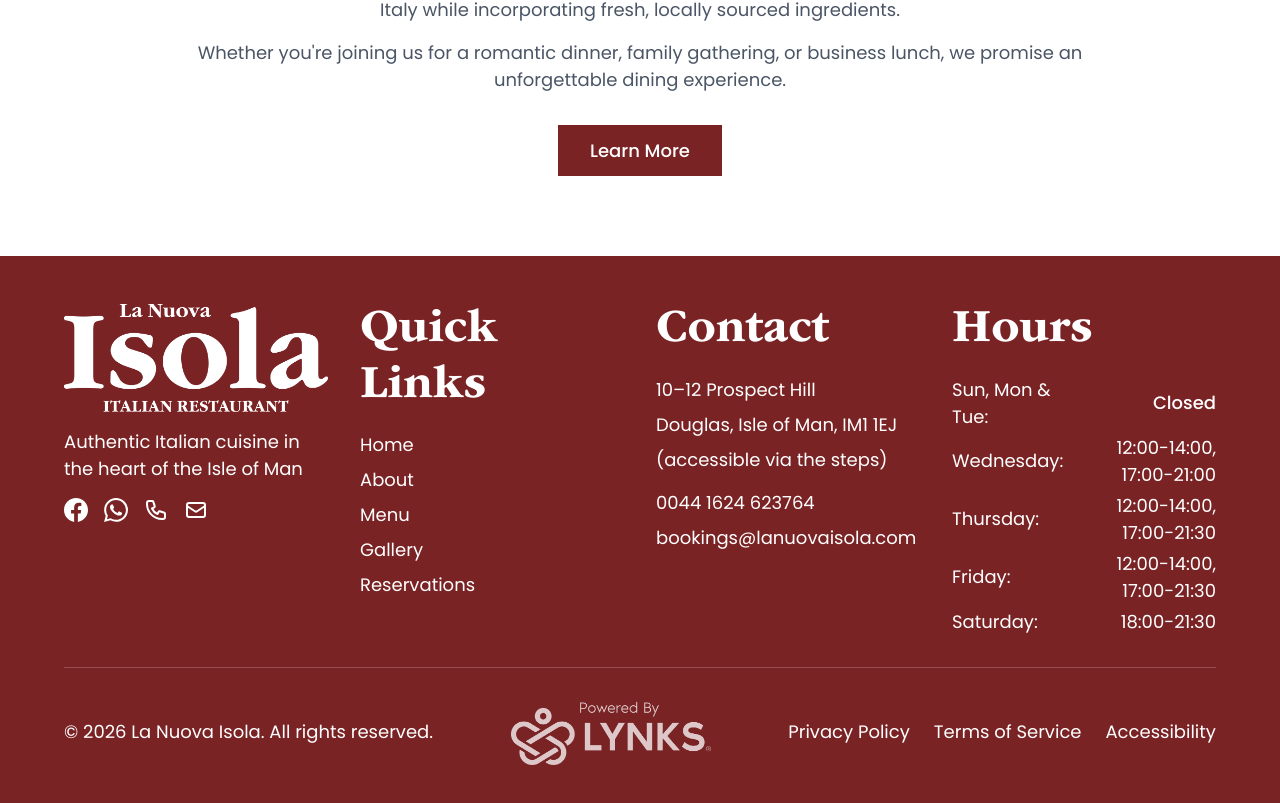
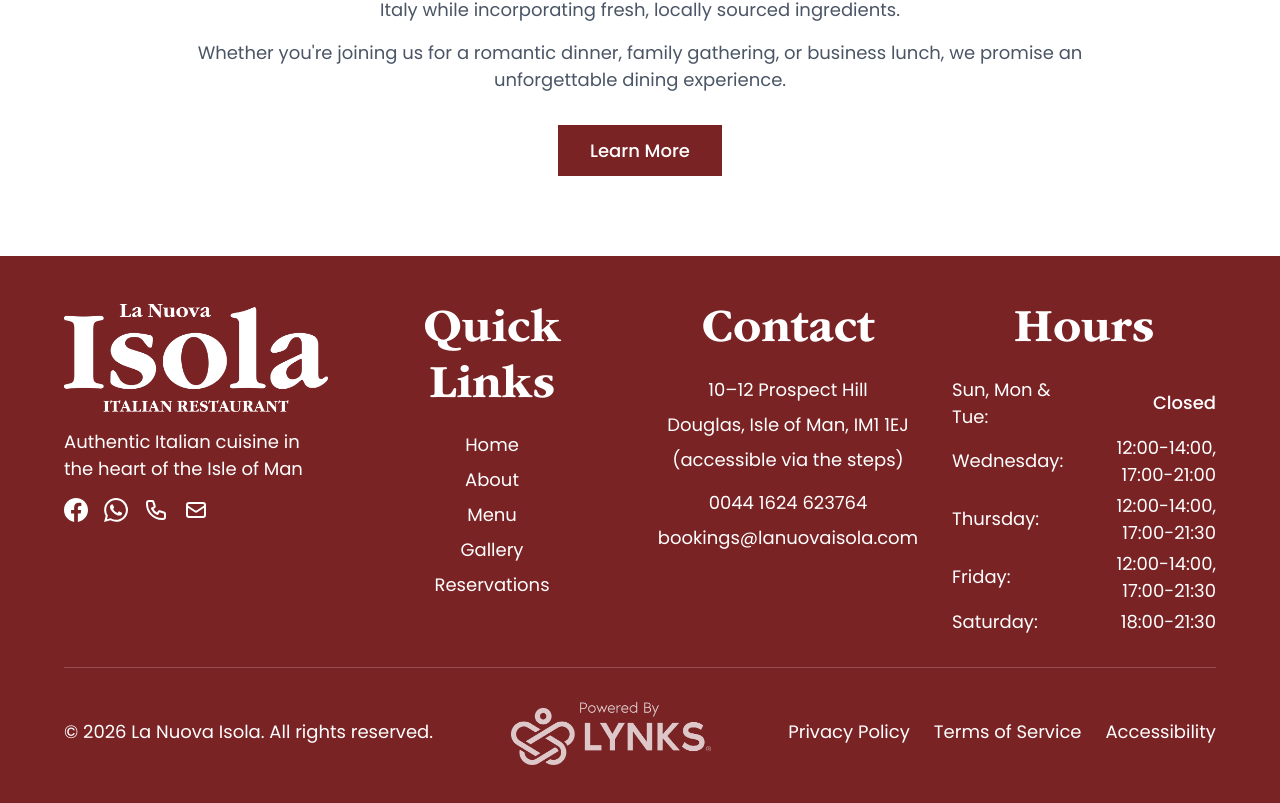
Before and after one commit to LYNKSPortal/la-nuova-isola-iom, a Next.js app: page / in a window 1280 px wide. Shown: the part 1194-1997 px from the top of the page. Built offline with nearby package versions, Linux system fonts and the light colour scheme.

Commit message:
Center-align Quick Links, Contact, and Hours sections in footer

```diff
--- a/src/components/Footer.tsx
+++ b/src/components/Footer.tsx
@@ -64,7 +64,7 @@ export default function Footer() {
             </nav>
           </section>
           {/* Quick Links */}
-          <section className="text-center sm:text-left" aria-labelledby="quick-links-heading">
+          <section className="text-center" aria-labelledby="quick-links-heading">
             <h2 id="quick-links-heading" className="font-semibold mb-3 md:mb-4 text-base md:text-lg">Quick Links</h2>
             <nav aria-label="Quick navigation links">
               <ul className="space-y-2 text-white text-sm md:text-base">
@@ -77,7 +77,7 @@ export default function Footer() {
             </nav>
           </section>
           {/* Contact */}
-          <section className="text-center sm:text-left" aria-labelledby="contact-heading">
+          <section className="text-center" aria-labelledby="contact-heading">
             <h2 id="contact-heading" className="font-semibold mb-3 md:mb-4 text-base md:text-lg">Contact</h2>
             <address className="space-y-2 text-white not-italic text-sm md:text-base">
               <p>10–12 Prospect Hill</p>
@@ -96,7 +96,7 @@ export default function Footer() {
             </address>
           </section>
           {/* Hours */}
-          <section className="text-center sm:text-left" aria-labelledby="hours-heading">
+          <section className="text-center" aria-labelledby="hours-heading">
             <h2 id="hours-heading" className="font-semibold mb-3 md:mb-4 text-base md:text-lg">Hours</h2>
             <div className="text-white space-y-1 text-sm md:text-base">
               <div className="flex justify-between items-center">
```
